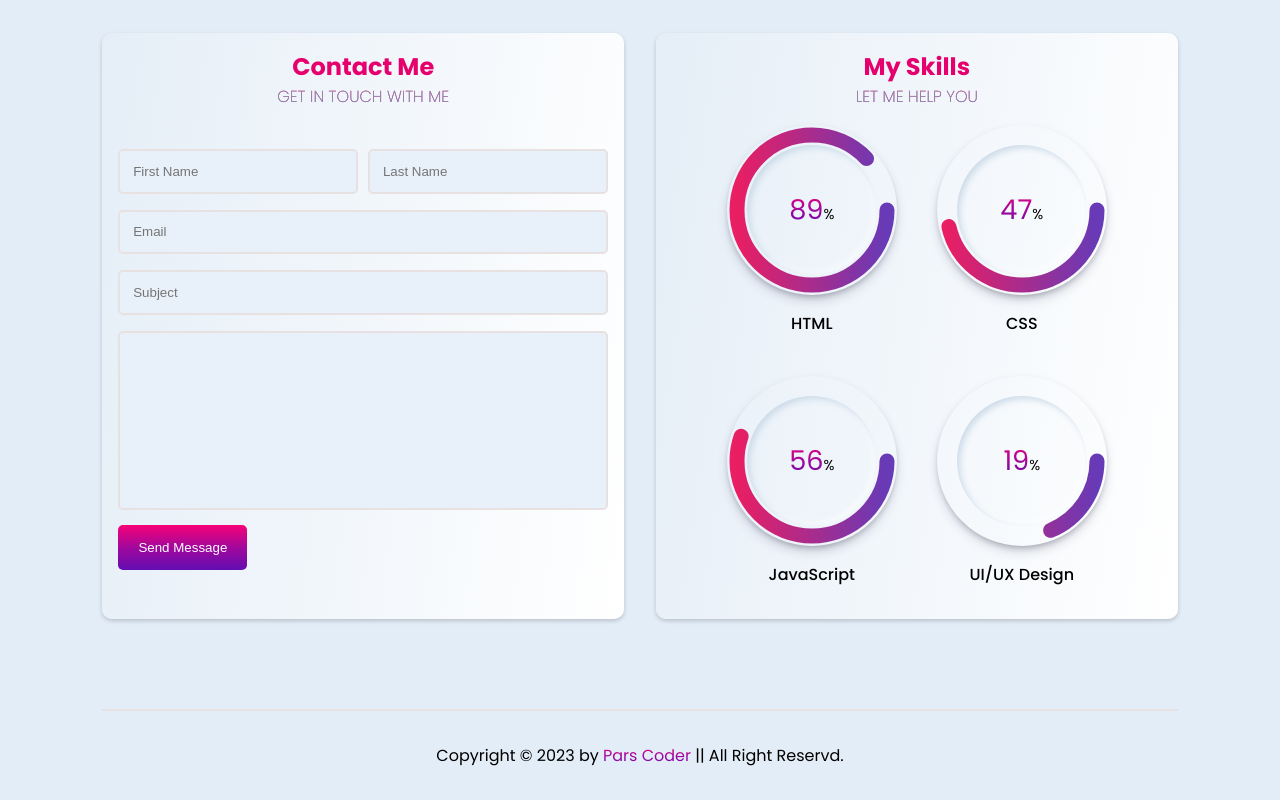
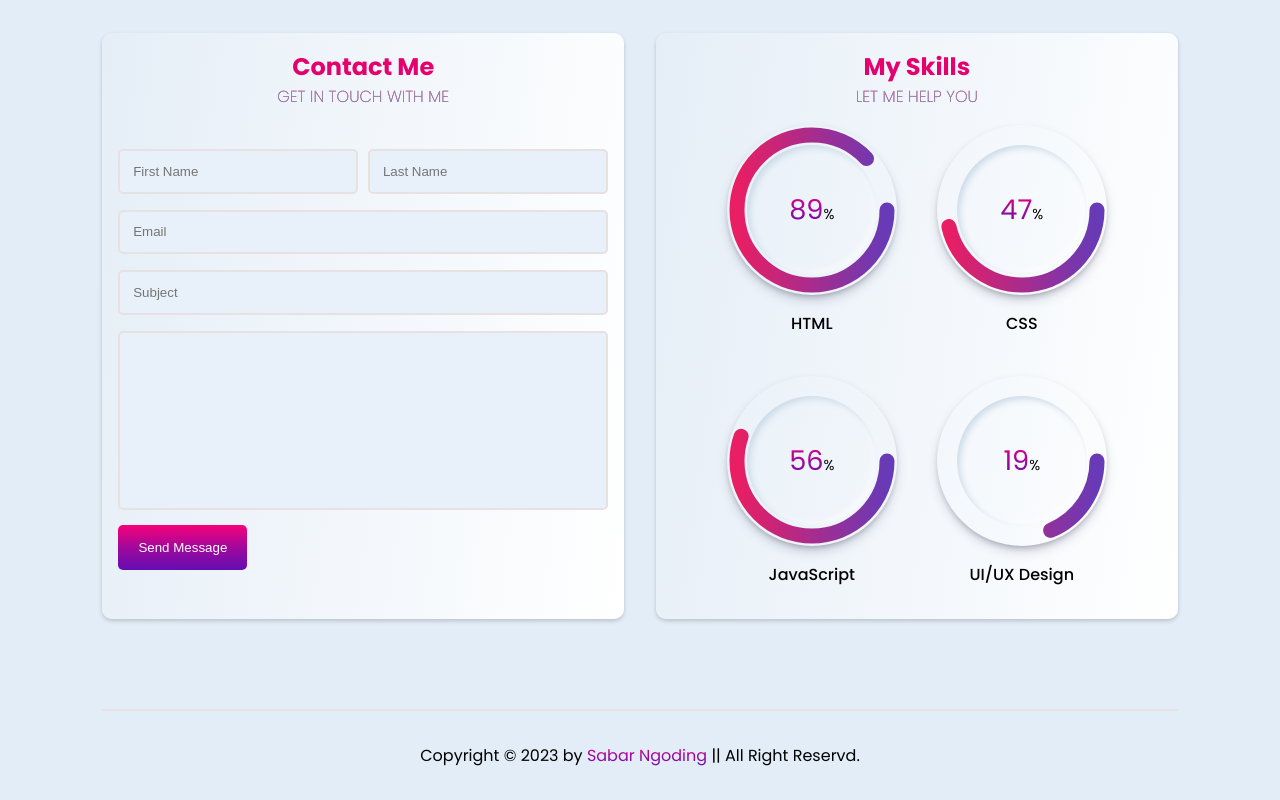
Before and after one commit to sabarngoding/sabarngoding.github.io, a plain HTML site: page index.html in a window 1280 px wide. Shown: the part 4451-5251 px from the top of the page. Drawn offline with nearby package versions, Linux system fonts and the light colour scheme.

Commit message:
Update index.html

```diff
--- a/index.html
+++ b/index.html
@@ -531,7 +531,7 @@
 
 
     <footer>
-        <p>Copyright © 2023 by <span>Pars Coder</span> || All Right Reservd.</p>
+        <p>Copyright © 2023 by <span>Sabar Ngoding</span> || All Right Reservd.</p>
     </footer>
 
     <div id="progress">
```
